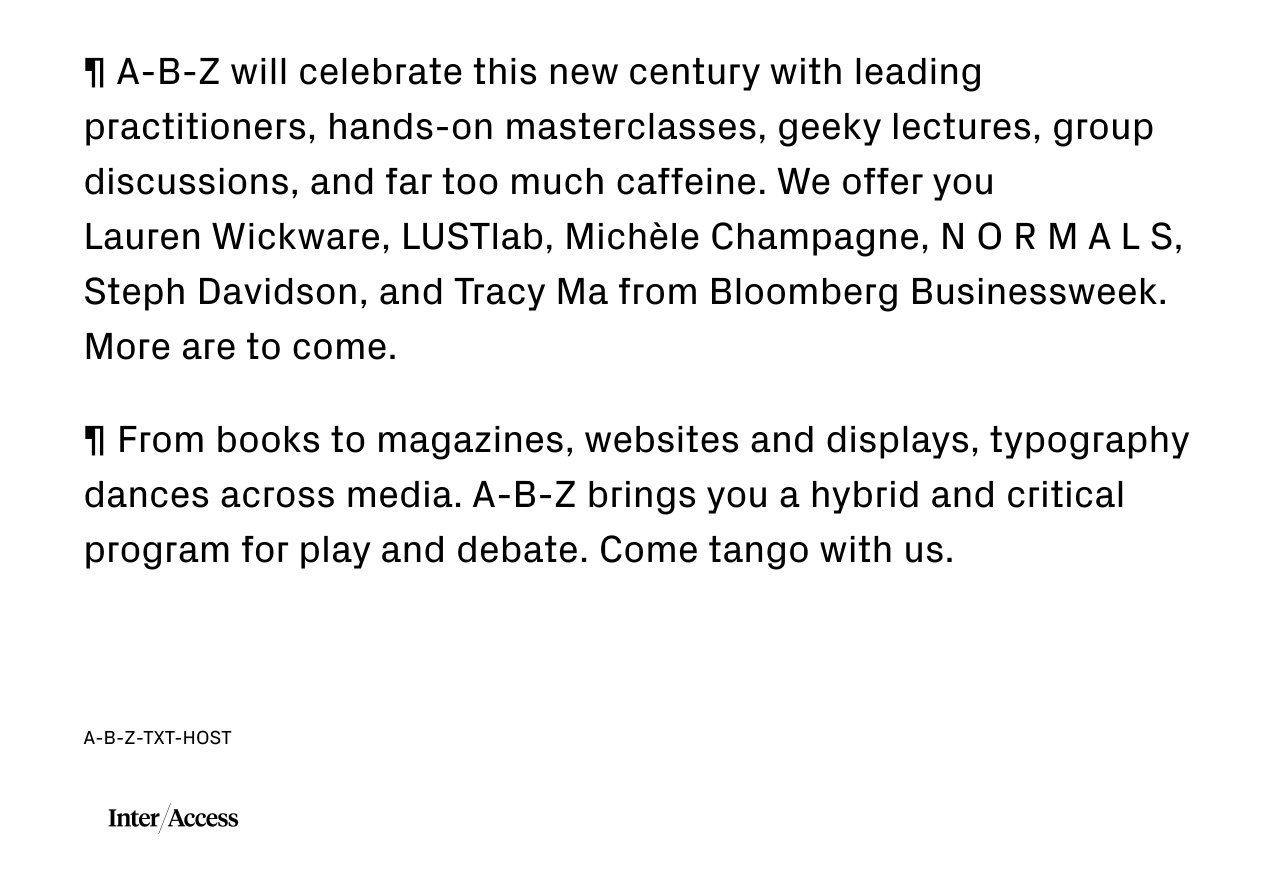
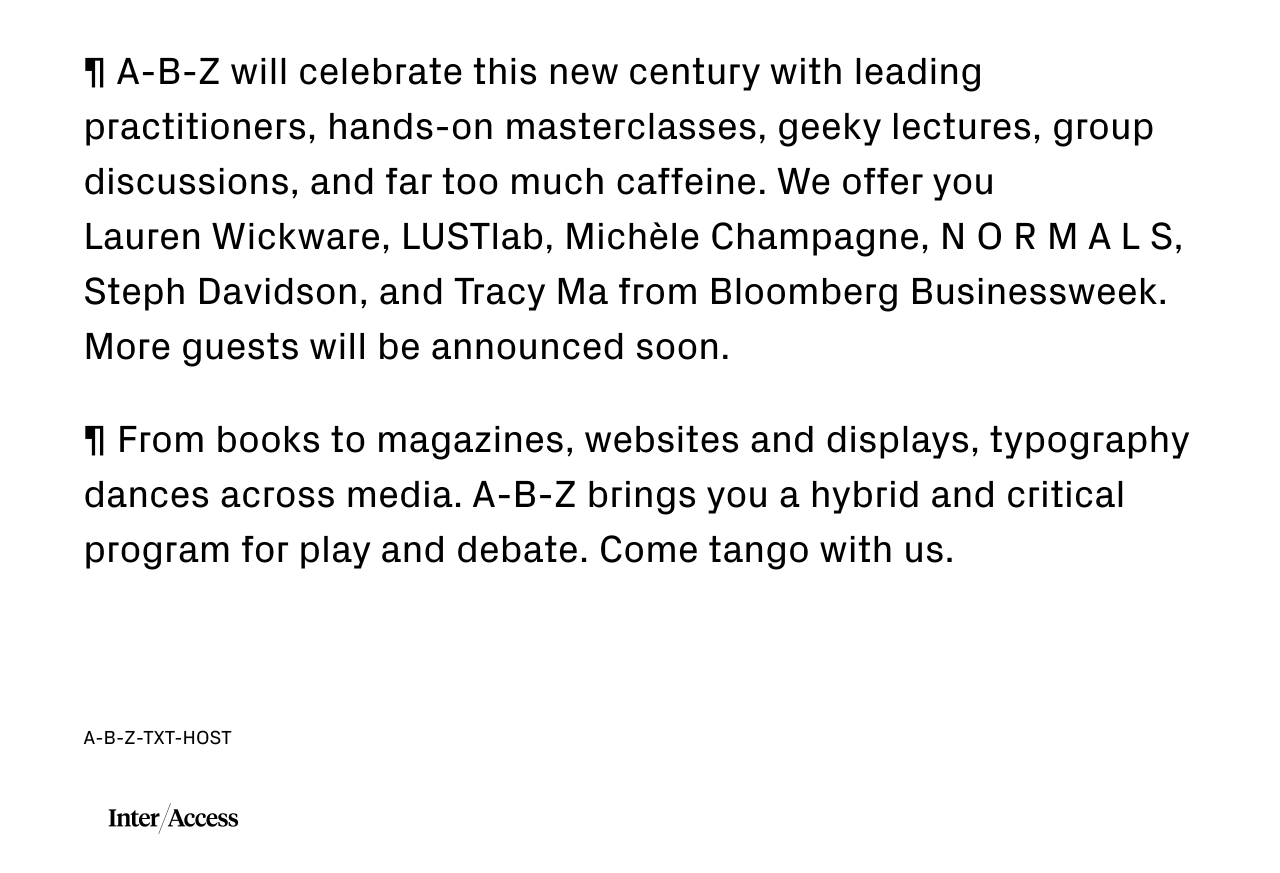
Before and after one commit to garrying/a-b-z.co, a Jekyll site: the page built from index.html, in a window 1280 px wide and 900 px high, scrolled down 2193 px. Shown: the top 873 px of the window. Built offline with Jekyll 4.4.1, drawn with Linux system fonts in a browser that asks for light colours.

Commit message:
guests update

```diff
--- a/index.html
+++ b/index.html
@@ -26,5 +26,5 @@
 <p>¶ In the past, typography was a craft and could challenge the ethos of the era. But not any more. The best type years are behind us.</p>
 <p>¶ Or so they say.</p>
 <p>¶ In the 21<sup>st</sup> century, it takes courage to release new typographic species. We must resist trends. We must embrace the history of typography, language and literature. We must experiment with new thinking, tools, and techniques.</p>
-<p>¶ A-B-Z will celebrate this new century with leading practitioners, hands-on masterclasses, geeky lectures, group discussions, and far too much caffeine. We offer you <a href="http://laurenwickware.com" data-link-text="Lauren Wickware" target="_blank">Lauren Wickware</a>, <a href="http://lustlab.net" data-link-text="LUSTlab" target="_blank">LUSTlab</a>, <a href="http://michelechampagne.com" data-link-text="Michèle Champagne" target="_blank">Michèle Champagne</a>, <a href="http://normalfutu.re" data-link-text="N O R M A L S" target="_blank">N O R M A L S</a>, <a href="http://paralleluniver.se" data-link-text="Steph Davidson" target="_blank">Steph Davidson</a>, and <a href="http://www.tracyma.com" data-link-text="Tracy Ma" target="_blank">Tracy Ma</a> from <a href="http://www.bloomberg.com/businessweek" data-link-text="Bloomberg Businessweek" target="_blank">Bloomberg Businessweek</a>. More are to come.</p>
+<p>¶ A-B-Z will celebrate this new century with leading practitioners, hands-on masterclasses, geeky lectures, group discussions, and far too much caffeine. We offer you <a href="http://laurenwickware.com" data-link-text="Lauren Wickware" target="_blank">Lauren Wickware</a>, <a href="http://lustlab.net" data-link-text="LUSTlab" target="_blank">LUSTlab</a>, <a href="http://michelechampagne.com" data-link-text="Michèle Champagne" target="_blank">Michèle Champagne</a>, <a href="http://normalfutu.re" data-link-text="N O R M A L S" target="_blank">N O R M A L S</a>, <a href="http://paralleluniver.se" data-link-text="Steph Davidson" target="_blank">Steph Davidson</a>, and <a href="http://www.tracyma.com" data-link-text="Tracy Ma" target="_blank">Tracy Ma</a> from <a href="http://www.bloomberg.com/businessweek" data-link-text="Bloomberg Businessweek" target="_blank">Bloomberg Businessweek</a>. More guests will be announced soon.</p>
 <p>¶ From books to magazines, websites and displays, typography dances across media. A-B-Z brings you a hybrid and critical program for play and debate. <a href="https://twitter.com/abz_co" title="@abz_co on Twitter" data-link-text="Come tango with us" target="_blank">Come tango with us</a>.</p>
```
